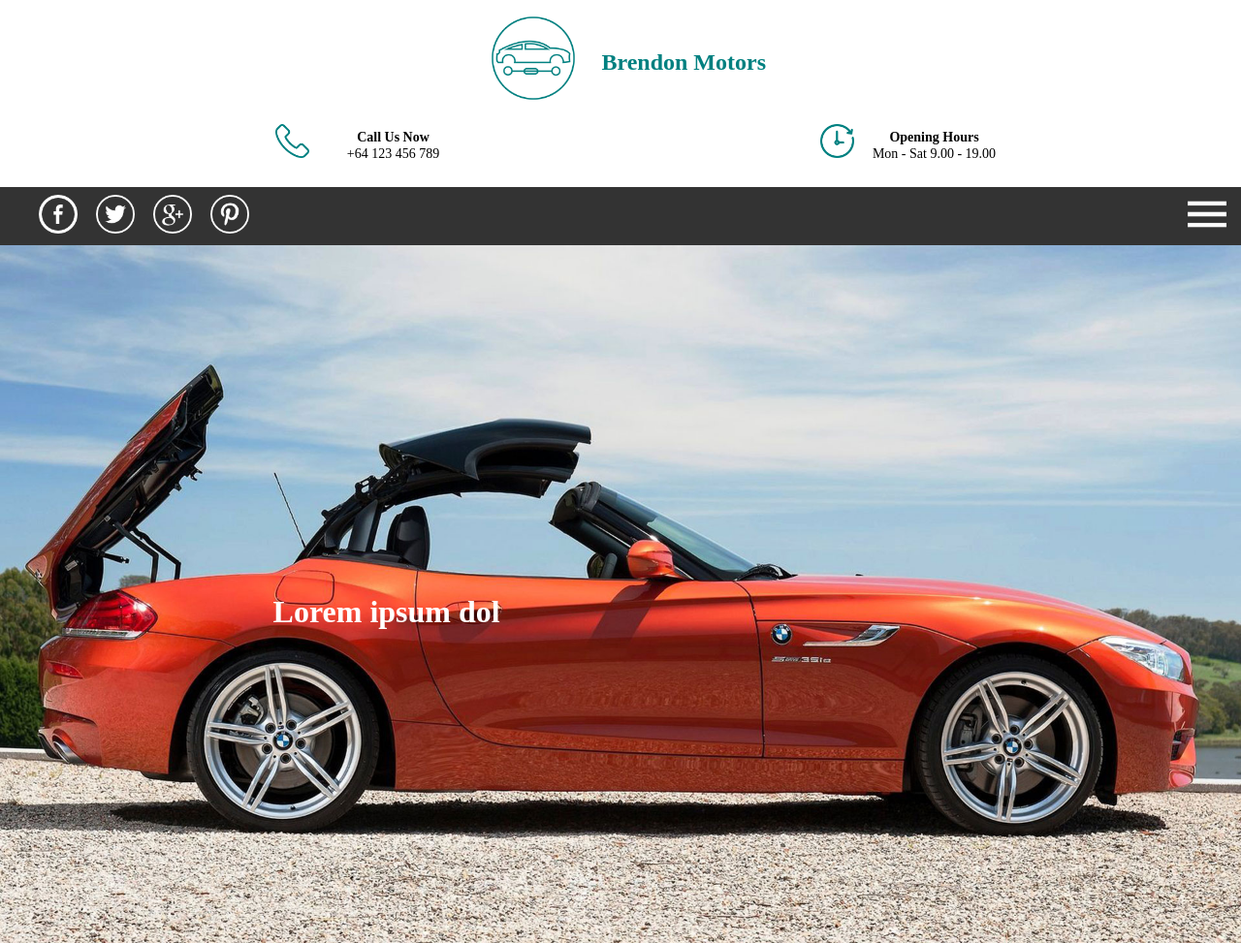
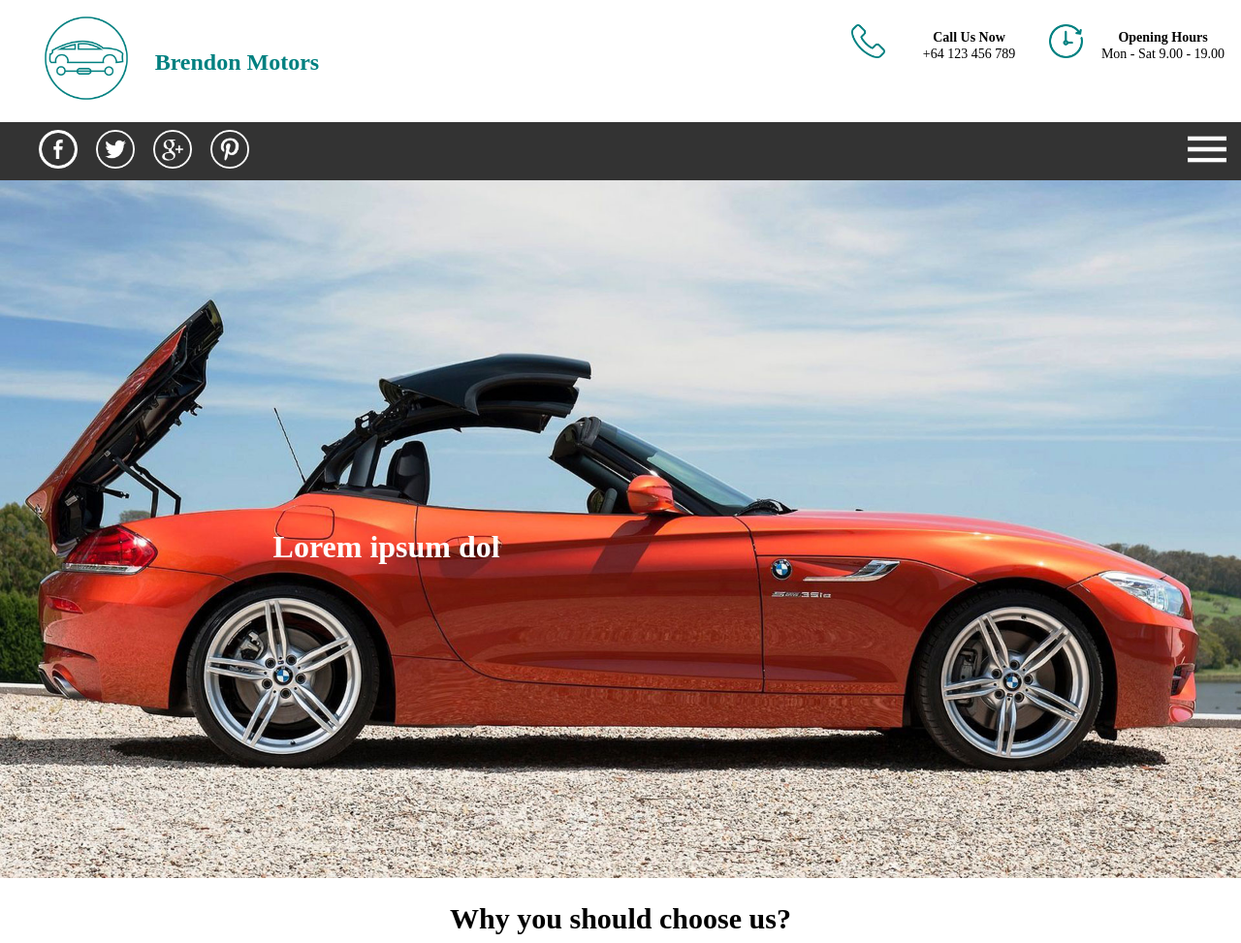
Before and after one commit to amitk2016/assignment-3home, a plain HTML site: page index.html in a window 1280 px wide. Shown: the top 973 px of the page at 97% size. Drawn offline with Linux system fonts and the light colour scheme.

Commit message:
finished top navbar

```diff
--- a/sass/styles.scss
+++ b/sass/styles.scss
@@ -5,15 +5,39 @@ $primaryColor: #008080;
 body{
 	margin:0;
 }
-
+#nav-container{
+	@media all and (min-width:950px){
+		height:110px;
+	}
+	&:after{
+		content: '';
+			display: block;
+			clear: both;
+	}
+}
 nav {
 	padding:0 10px;
 	margin:auto 0;
+	&:after{
+			content: '';
+			display: block;
+			clear: both;
+		}
 
+	@media all and (min-width:950px){
+	 padding-left:0;
+	 width:28%;
+	 float: left;
+	}
 
 	div{
 		width:300px;
 		margin:0 auto;
+
+		@media all and (min-width:950px){
+
+		}
+
 		&:after{
 			content: '';
 			display: block;
@@ -43,12 +67,26 @@ nav {
 #contact{
 
 	margin:0 auto;
-	// background-color:green;
+	box-sizing: border-box;
+	@media all and (min-width:950px){
+		float:right;
+		width:70%;
+		height:110px;
+		line-height: 110px;
+	}
+
 	&:after{
 		content: '';
 		display: block;
 		clear: both;
 	}
+	#left-contact{
+
+	}
+	#right-contact{
+
+	}
+
 	@media all and (min-width:650px){
 
 		#left-contact{
@@ -66,20 +104,17 @@ nav {
 		margin:0 auto;
 		width: 60%;
 		text-align: center;
-		// background-color:red;
-		#left-contact{
-			// background-color: red;
+		@media all and (min-width:950px){
+			max-width:410px;
+			float: right;
 		}
 
 		li{
 			display: inline-block;
 			margin-right: 15px;
-			// background-color:pink;
 			p{
 				line-height: 60%;
 				font-size: 14px;
-				// background-color:blue;
-
 			}
 		}
 	}
@@ -108,7 +143,6 @@ nav {
 		li{
 			display: inline-block;
 			margin-right: 15px;
-			// background-color:$flat-peter-river;
 			a{
 				img{
 					width:40px;
@@ -121,7 +155,6 @@ nav {
 
 #main-image{
 	// height: 200px;
-	// background-color: green;
 	&:after{
 		content: '';
 		display: block;
@@ -139,14 +172,12 @@ nav {
 		width:70%;
 		display: block;
 		margin: 0 auto;
-		// background-color: red;
 		z-index: 100;
 		color: white;
 	}
 }
 article{
 	text-align:center;
-	background-color: yellow;
 	&:after{
 		content: '';
 		display: block;
```
Also changed, not shown: css/styles.css, stylesheets/styles.css (added), 1 other file.
